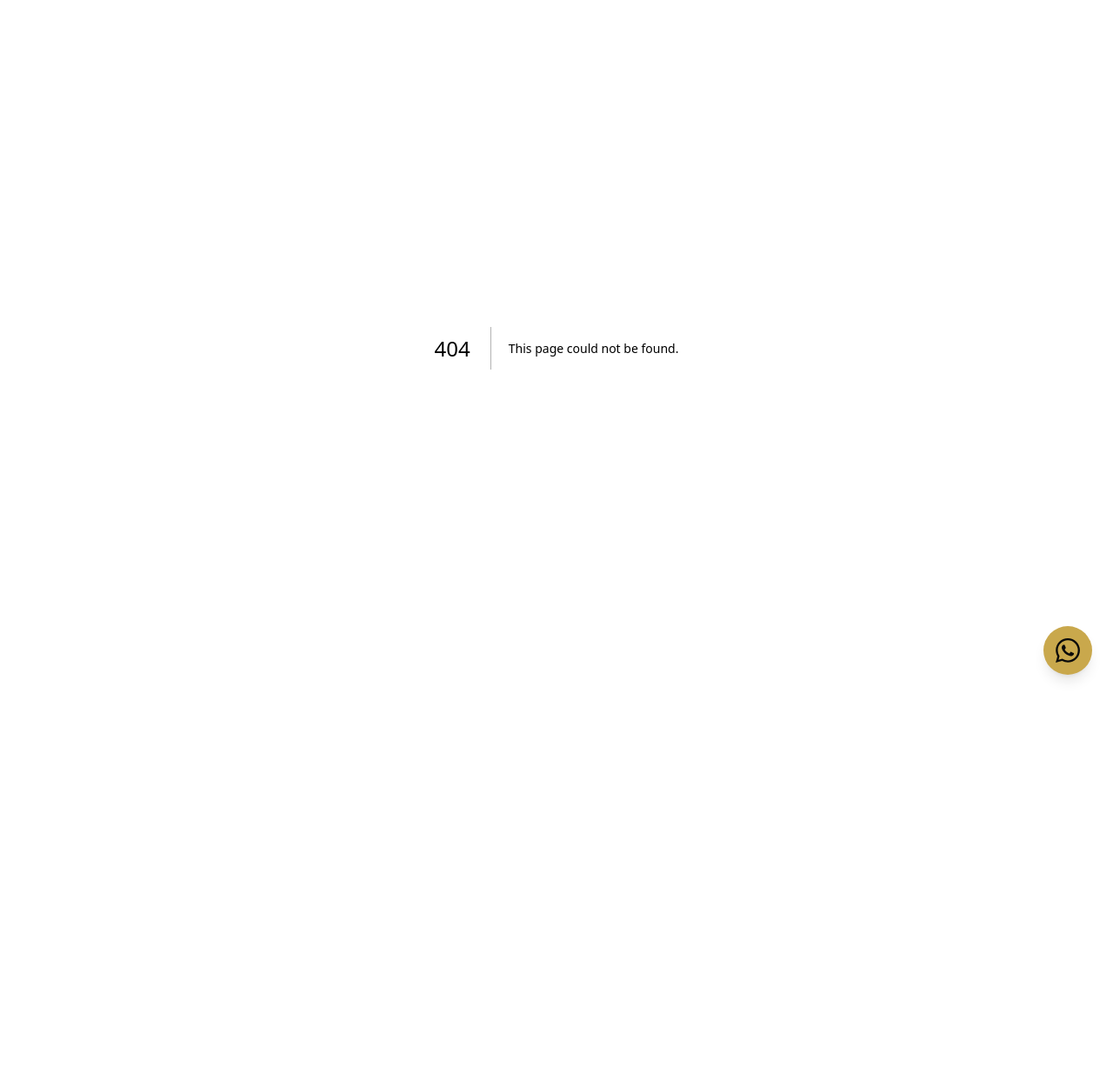
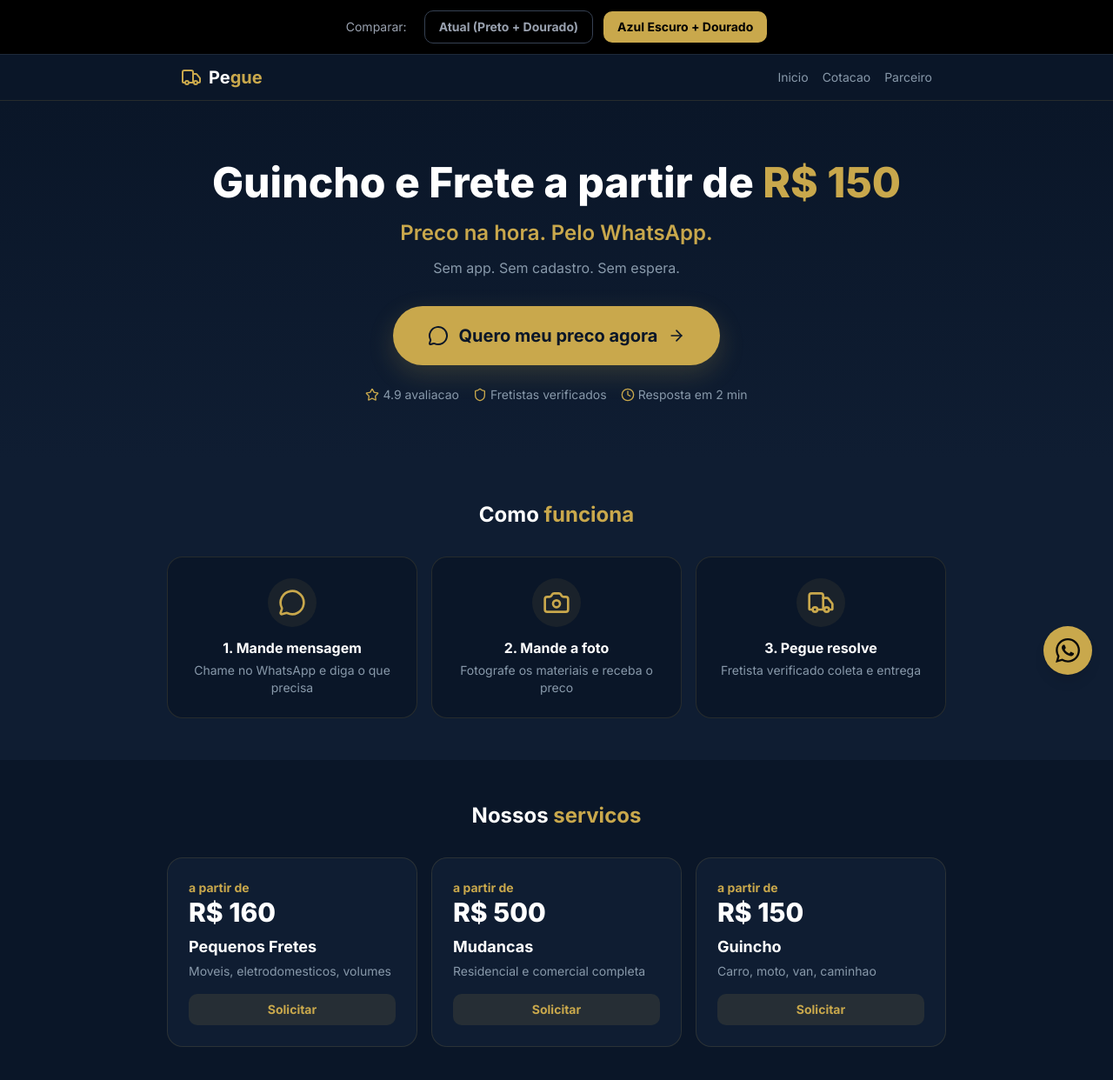
Before and after one commit to IsleddYagami/Pegue, a Next.js app: page /teste-cores in a window 1280 px wide. Before the commit this address had no page. Shown: the top 1242 px of the page at 87% size. Before the commit the page ends 800 px from the top, so only its background shows below. Built offline with nearby package versions, Linux system fonts and the light colour scheme.

Commit message:
Add: pagina de simulacao de paleta de cores (Atual vs Azul Escuro + Dourado)
Co-Authored-By: Claude Opus 4.6 (1M context) <noreply@anthropic.com>

```diff
--- /dev/null
+++ b/src/app/teste-cores/page.tsx
@@ -0,0 +1,228 @@
+"use client";
+
+import { useState } from "react";
+import { MessageCircle, ArrowRight, CheckCircle, Shield, Clock, Star, Zap, Phone, Truck, Camera, MapPin } from "lucide-react";
+
+const PALETAS = {
+  atual: {
+    nome: "Atual (Preto + Dourado)",
+    bg: "#000000",
+    bgCard: "#0A0A0A",
+    accent: "#C9A84C",
+    accentDark: "#A08530",
+    text: "#FFFFFF",
+    textMuted: "#999999",
+    hero: "linear-gradient(180deg, #000 0%, #0A0A0A 100%)",
+    btnText: "#000000",
+    border: "rgba(201,168,76,0.2)",
+  },
+  azulDourado: {
+    nome: "Azul Escuro + Dourado",
+    bg: "#0A1628",
+    bgCard: "#0F1D32",
+    accent: "#C9A84C",
+    accentDark: "#A08530",
+    text: "#FFFFFF",
+    textMuted: "#8899AA",
+    hero: "linear-gradient(180deg, #0A1628 0%, #0F1D32 100%)",
+    btnText: "#0A1628",
+    border: "rgba(201,168,76,0.15)",
+  },
+};
+
+type PaletaKey = keyof typeof PALETAS;
+
+export default function TesteCoresPage() {
+  const [paleta, setPaleta] = useState<PaletaKey>("azulDourado");
+  const p = PALETAS[paleta];
+
+  return (
+    <div className="min-h-screen" style={{ background: "#000" }}>
+      {/* Seletor de paleta */}
+      <div className="sticky top-0 z-50 border-b border-gray-800 bg-black/90 backdrop-blur p-3">
+        <div className="mx-auto flex max-w-4xl items-center justify-center gap-3">
+          <p className="text-sm text-gray-400 mr-2">Comparar:</p>
+          {Object.entries(PALETAS).map(([key, val]) => (
+            <button
+              key={key}
+              onClick={() => setPaleta(key as PaletaKey)}
+              className={`rounded-lg px-4 py-2 text-sm font-bold transition-all ${
+                paleta === key
+                  ? "bg-[#C9A84C] text-black"
+                  : "border border-gray-700 text-gray-400 hover:border-gray-500"
+              }`}
+            >
+              {val.nome}
+            </button>
+          ))}
+        </div>
+      </div>
+
+      {/* SIMULACAO DO SITE */}
+      <div style={{ background: p.hero }}>
+
+        {/* Header */}
+        <header className="border-b" style={{ borderColor: p.border, background: p.bg }}>
+          <div className="mx-auto flex max-w-4xl items-center justify-between px-4 py-3">
+            <div className="flex items-center gap-2">
+              <Truck style={{ color: p.accent }} className="h-6 w-6" />
+              <span className="text-xl font-bold" style={{ color: p.text }}>
+                Pe<span style={{ color: p.accent }}>gue</span>
+              </span>
+            </div>
+            <div className="flex gap-4 text-sm" style={{ color: p.textMuted }}>
+              <span>Inicio</span>
+              <span>Cotacao</span>
+              <span>Parceiro</span>
+            </div>
+          </div>
+        </header>
+
+        {/* Hero */}
+        <section className="relative overflow-hidden" style={{ background: p.hero }}>
+          <div className="mx-auto flex max-w-4xl flex-col items-center px-4 py-16 text-center">
+            <h1 className="text-3xl font-extrabold leading-tight md:text-5xl" style={{ color: p.text }}>
+              Guincho e Frete a partir de{" "}
+              <span style={{ color: p.accent }}>R$ 150</span>
+            </h1>
+
+            <p className="mt-3 text-xl font-semibold md:text-2xl" style={{ color: p.accent }}>
+              Preco na hora. Pelo WhatsApp.
+            </p>
+
+            <p className="mt-3 text-base" style={{ color: p.textMuted }}>
+              Sem app. Sem cadastro. Sem espera.
+            </p>
+
+            <button
+              className="group mt-8 flex items-center gap-3 rounded-full px-10 py-5 text-xl font-bold shadow-lg transition-all hover:scale-105"
+              style={{
+                background: p.accent,
+                color: p.btnText,
+                boxShadow: `0 10px 30px ${p.accent}33`,
+              }}
+            >
+              <MessageCircle className="h-6 w-6" />
+              Quero meu preco agora
+              <ArrowRight className="h-5 w-5" />
+            </button>
+
+            <div className="mt-6 flex flex-wrap items-center justify-center gap-4 text-sm" style={{ color: p.textMuted }}>
+              <span className="flex items-center gap-1">
+                <Star className="h-4 w-4" style={{ color: p.accent }} /> 4.9 avaliacao
+              </span>
+              <span className="flex items-center gap-1">
+                <Shield className="h-4 w-4" style={{ color: p.accent }} /> Fretistas verificados
+              </span>
+              <span className="flex items-center gap-1">
+                <Clock className="h-4 w-4" style={{ color: p.accent }} /> Resposta em 2 min
+              </span>
+            </div>
+          </div>
+        </section>
+
+        {/* Como funciona */}
+        <section className="py-12 px-4" style={{ background: p.bgCard }}>
+          <h2 className="text-center text-2xl font-bold mb-8" style={{ color: p.text }}>
+            Como <span style={{ color: p.accent }}>funciona</span>
+          </h2>
+          <div className="mx-auto grid max-w-4xl grid-cols-1 gap-4 md:grid-cols-3">
+            {[
+              { icon: <MessageCircle className="h-8 w-8" />, title: "1. Mande mensagem", desc: "Chame no WhatsApp e diga o que precisa" },
+              { icon: <Camera className="h-8 w-8" />, title: "2. Mande a foto", desc: "Fotografe os materiais e receba o preco" },
+              { icon: <Truck className="h-8 w-8" />, title: "3. Pegue resolve", desc: "Fretista verificado coleta e entrega" },
+            ].map((step, i) => (
+              <div
+                key={i}
+                className="rounded-2xl border p-6 text-center"
+                style={{ borderColor: p.border, background: p.bg }}
+              >
+                <div
+                  className="mx-auto mb-3 flex h-14 w-14 items-center justify-center rounded-full"
+                  style={{ background: `${p.accent}15`, color: p.accent }}
+                >
+                  {step.icon}
+                </div>
+                <h3 className="font-bold" style={{ color: p.text }}>{step.title}</h3>
+                <p className="mt-1 text-sm" style={{ color: p.textMuted }}>{step.desc}</p>
+              </div>
+            ))}
+          </div>
+        </section>
+
+        {/* Servicos */}
+        <section className="py-12 px-4" style={{ background: p.bg }}>
+          <h2 className="text-center text-2xl font-bold mb-8" style={{ color: p.text }}>
+            Nossos <span style={{ color: p.accent }}>servicos</span>
+          </h2>
+          <div className="mx-auto grid max-w-4xl grid-cols-1 gap-4 md:grid-cols-3">
+            {[
+              { title: "Pequenos Fretes", price: "R$ 160", desc: "Moveis, eletrodomesticos, volumes" },
+              { title: "Mudancas", price: "R$ 500", desc: "Residencial e comercial completa" },
+              { title: "Guincho", price: "R$ 150", desc: "Carro, moto, van, caminhao" },
+            ].map((svc, i) => (
+              <div
+                key={i}
+                className="rounded-2xl border p-6"
+                style={{ borderColor: p.border, background: p.bgCard }}
+              >
+                <p className="text-sm font-bold" style={{ color: p.accent }}>a partir de</p>
+                <p className="text-3xl font-extrabold" style={{ color: p.text }}>{svc.price}</p>
+                <h3 className="mt-2 text-lg font-bold" style={{ color: p.text }}>{svc.title}</h3>
+                <p className="mt-1 text-sm" style={{ color: p.textMuted }}>{svc.desc}</p>
+                <button
+                  className="mt-4 w-full rounded-lg py-2 text-sm font-bold"
+                  style={{ background: `${p.accent}20`, color: p.accent }}
+                >
+                  Solicitar
+                </button>
+              </div>
+            ))}
+          </div>
+        </section>
+
+        {/* Diferenciais */}
+        <section className="py-12 px-4" style={{ background: p.bgCard }}>
+          <div className="mx-auto grid max-w-4xl grid-cols-2 gap-4 md:grid-cols-4">
+            {[
+              { icon: <Shield className="h-6 w-6" />, label: "Seguro" },
+              { icon: <Zap className="h-6 w-6" />, label: "Rapido" },
+              { icon: <Star className="h-6 w-6" />, label: "Avaliado" },
+              { icon: <MapPin className="h-6 w-6" />, label: "Rastreio" },
+            ].map((d, i) => (
+              <div key={i} className="flex flex-col items-center gap-2 rounded-xl border p-4" style={{ borderColor: p.border, background: p.bg }}>
+                <div style={{ color: p.accent }}>{d.icon}</div>
+                <p className="text-sm font-bold" style={{ color: p.text }}>{d.label}</p>
+              </div>
+            ))}
+          </div>
+        </section>
+
+        {/* CTA final */}
+        <section className="py-16 px-4 text-center" style={{ background: p.bg }}>
+          <h2 className="text-2xl font-bold" style={{ color: p.text }}>
+            Pronto pra <span style={{ color: p.accent }}>resolver</span>?
+          </h2>
+          <button
+            className="mt-6 rounded-full px-10 py-4 text-lg font-bold transition-all hover:scale-105"
+            style={{ background: p.accent, color: p.btnText }}
+          >
+            <MessageCircle className="inline h-5 w-5 mr-2" />
+            Chamar no WhatsApp
+          </button>
+        </section>
+
+        {/* Footer */}
+        <footer className="border-t py-6 px-4 text-center" style={{ borderColor: p.border, background: p.bgCard }}>
+          <div className="flex items-center justify-center gap-2">
+            <Truck style={{ color: p.accent }} className="h-5 w-5" />
+            <span className="font-bold" style={{ color: p.text }}>
+              Pe<span style={{ color: p.accent }}>gue</span>
+            </span>
+          </div>
+          <p className="mt-2 text-xs" style={{ color: p.textMuted }}>Frete e Mudanca Rapido e Seguro</p>
+        </footer>
+      </div>
+    </div>
+  );
+}
```
